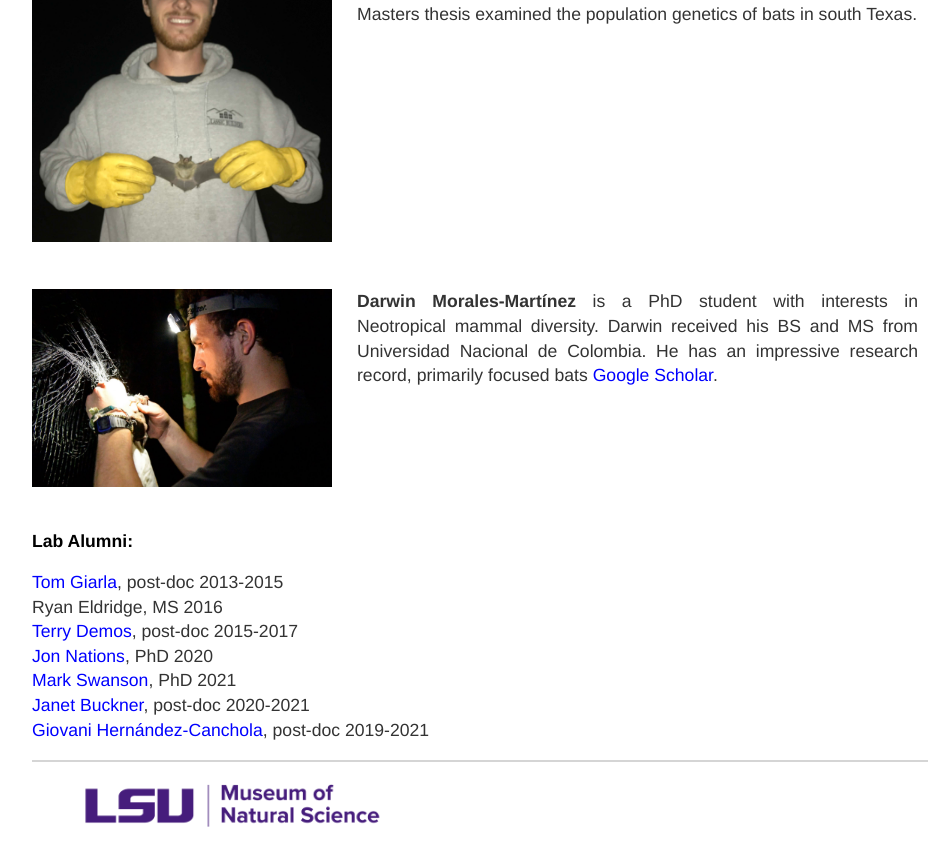
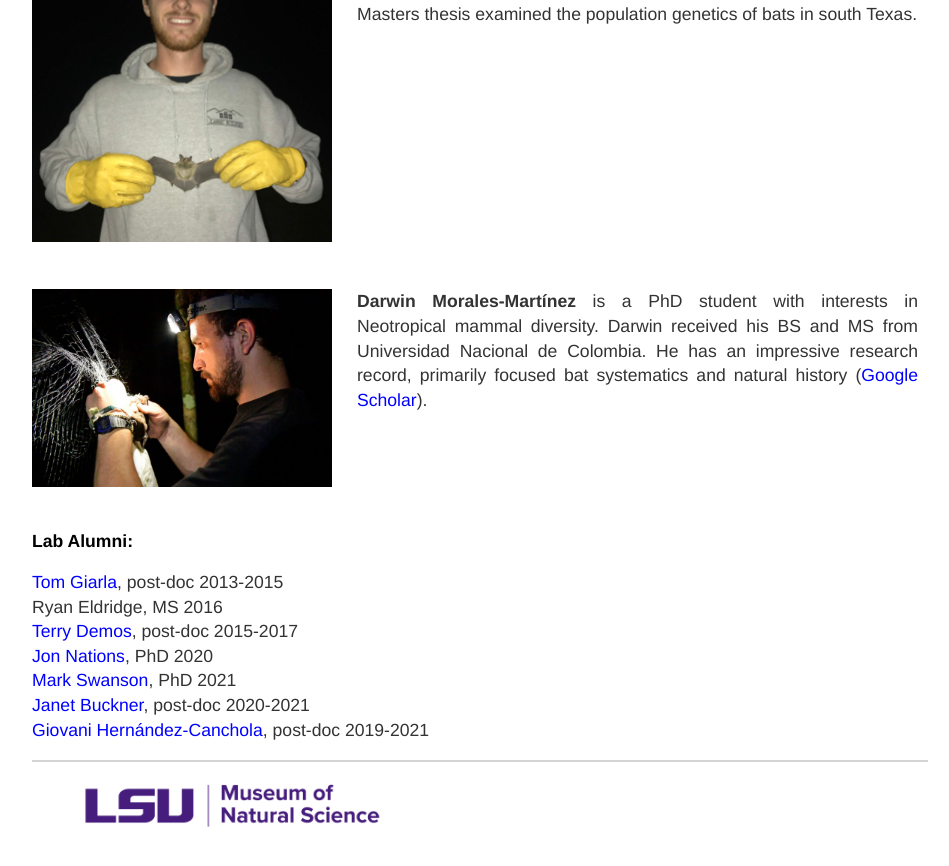
Before and after one commit to esselstyn/esselstyn.github.io, a Jekyll site: the page built from people.md, in a window 1280 px wide and 900 px high, scrolled down 1881 px. Shown: the top 866 px of the window, without its empty margins (160-1109 px from the left). Built offline with Jekyll 4.4.1, drawn with Linux system fonts in a browser that asks for light colours.

Commit message:
Update people.md

```diff
--- a/people.md
+++ b/people.md
@@ -39,7 +39,7 @@
 <div markdown="1">
 <img src="images/darwin.jpg" class="left" alt="Darwin" width="300">
 
-**Darwin Morales-Martínez** is a PhD student with interests in Neotropical mammal diversity. Darwin received his BS and MS from Universidad Nacional de Colombia. He has an impressive research record, primarily focused bats [Google Scholar](https://scholar.google.com/citations?user=PJhU5VcAAAAJ&hl=es).
+**Darwin Morales-Martínez** is a PhD student with interests in Neotropical mammal diversity. Darwin received his BS and MS from Universidad Nacional de Colombia. He has an impressive research record, primarily focused bat systematics and natural history ([Google Scholar](https://scholar.google.com/citations?user=PJhU5VcAAAAJ&hl=es)).
 </div>
 
 ## Lab Alumni:
```
